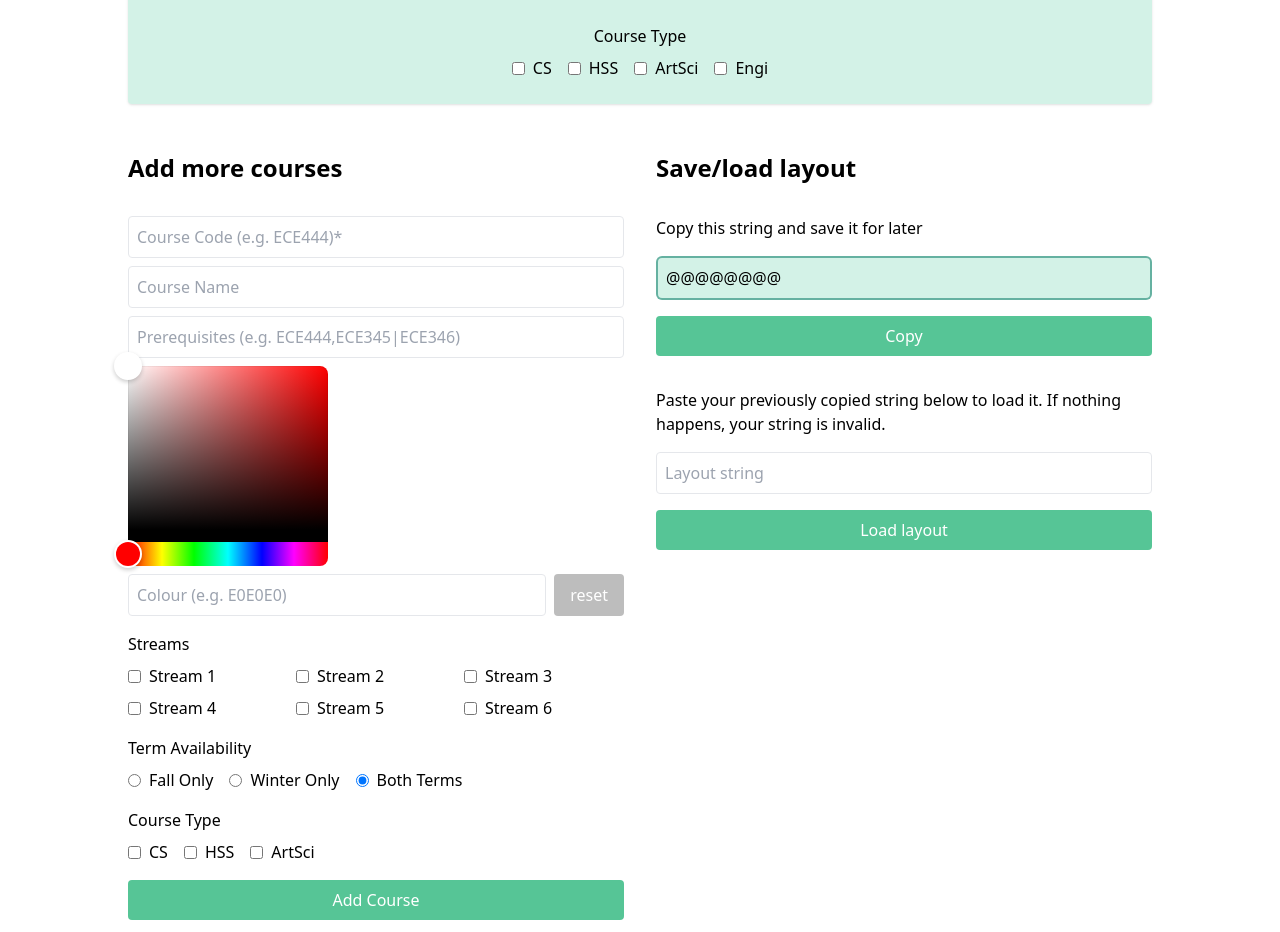
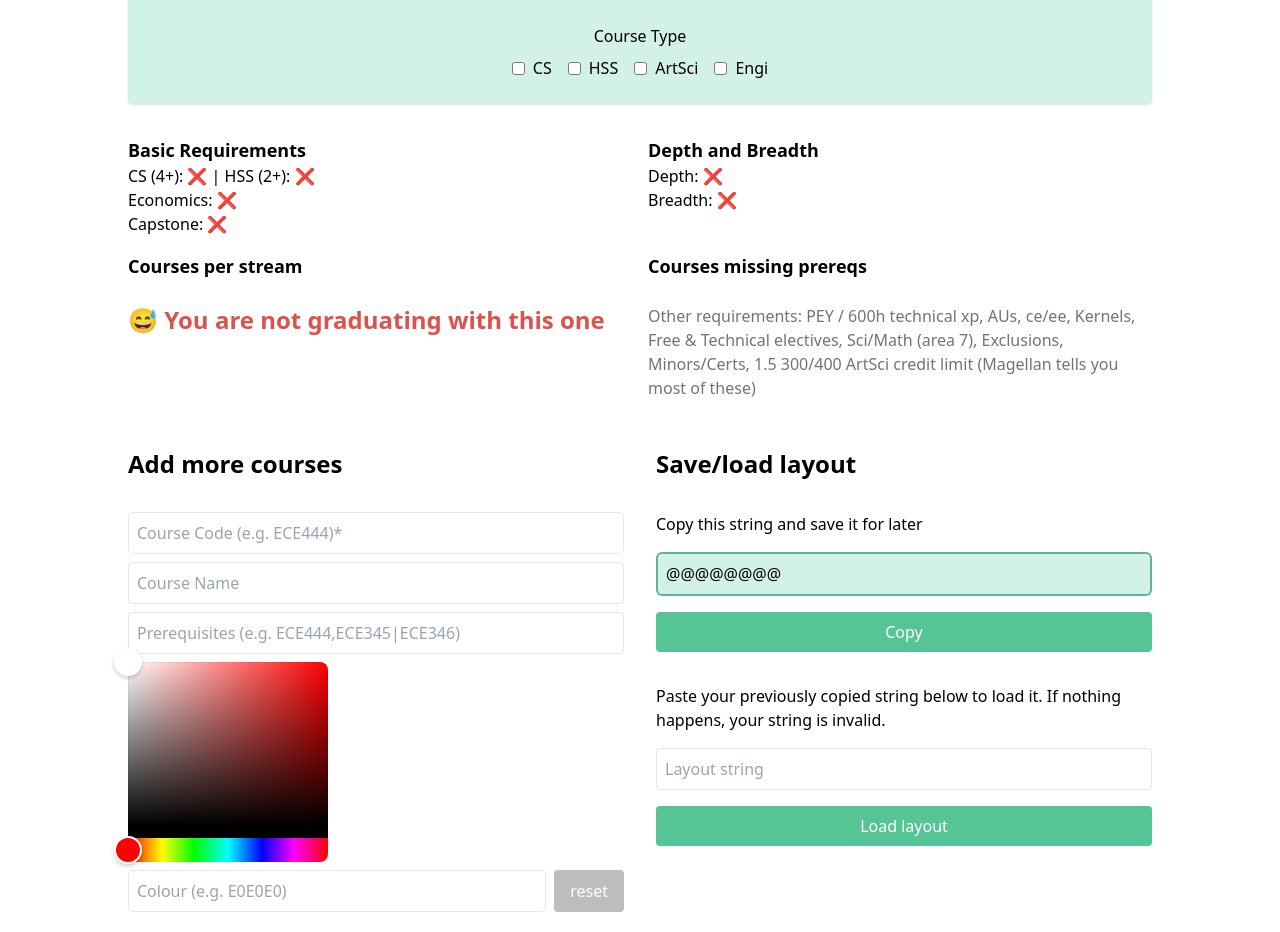
Before and after one commit to sunnwydays/ecepathmaker, a React (Vite) app: page / in a window 1280 px wide. Shown: the part 920-1852 px from the top of the page. Built offline with nearby package versions, Linux system fonts and the light colour scheme.

Commit message:
Display graduation criteria and fulfilment

```diff
--- a/src/components/CourseGrid.tsx
+++ b/src/components/CourseGrid.tsx
@@ -1,8 +1,8 @@
 import Droppable from '../components/Droppable';
 
-import { FC, useEffect, useState } from 'react';
+import { FC, useEffect, useMemo, useState } from 'react';
 import MakerCard from './MakerCard';
-import { CourseGridProps, FilterState,  } from '../types/CourseTypes';
+import { CourseGridProps, FilterState, StreamRequirements,  } from '../types/CourseTypes';
 
 import {
     DndContext,
@@ -16,6 +16,7 @@ import {
 } from '@dnd-kit/core';
 import { createPortal } from 'react-dom';
 import Filter from './Filter';
+import WillYouGraduate from './WillYouGraduate';
 
 const CourseGrid:FC<CourseGridProps> = ({ courses, coursesOnGrid, coursesUsed, setCoursesOnGrid, setCoursesUsed }) => {
     const [filters, setFilters] = useState<FilterState>({
@@ -55,49 +56,55 @@ const CourseGrid:FC<CourseGridProps> = ({ courses, coursesOnGrid, coursesUsed, s
         return true;
     };
 
-    // breadth
-    // depth
-    // cs, hss
-    // preq
-    // economics
-    // capstone
-    // if you graduate (conditions above + below + au + technical experience)
-    // not checked (put it into magellan and see after you're done here, you'll have to do it anyways): ce/ee, free elective, technical elective, kernels, minor/cert, sci/math, exclusion, 1.5 300/400 artsci credit limit
-
     const [activeCourse, setActiveCourse] = useState<UniqueIdentifier | null>(null);
 
-    // const conditions = useMemo(() => {
-    //     const gridCourses = Object.values(coursesOnGrid).filter(code => code !== '');
+    const conditions = useMemo(() => {
+        const gridCourses = Object.values(coursesOnGrid).filter(code => code !== '');
 
-    //     // Count courses per stream
-    //     const streamCounts = gridCourses.reduce((acc, code) => {
-    //         const courseStreams = courses[code]?.streams || [];
-    //         courseStreams.forEach(stream => {
-    //             acc[stream] = (acc[stream] || 0) + 1;
-    //         });
-    //         return acc;
-    //     }, {} as Record<number, number>);
+        // Count courses per stream
+        const countStreams = gridCourses.reduce((acc, code) => {
+            const courseStreams = courses[code]?.streams || [];
+            courseStreams.forEach(stream => {
+                acc[stream] = (acc[stream] || 0) + 1;
+            });
+            return acc;
+        }, {} as Record<number, number>);
 
-    //     // Get streams meeting requirements
-    //     const depthStreams = Object.entries(streamCounts)
-    //         .filter(([, count]) => count >= 3)
-    //         .map(([stream]) => Number(stream));
+        const streamCounts = Array.from({ length: 6 }, (_, i) => i + 1).reduce((acc, stream) => {
+            acc[stream] = countStreams[stream] || 0;
+            return acc;
+        }, {} as Record<number, number>);
 
-    //     const breadthStreams = Object.entries(streamCounts)
-    //         .filter(([, count]) => count >= 1)
-    //         .map(([stream]) => Number(stream))
-    //         .filter(stream => !depthStreams.includes(stream));
+        // Get streams meeting requirements
+        const depthStreams = Object.entries(countStreams)
+            .filter(([, count]) => count >= 3)
+            .map(([stream]) => Number(stream));
 
-    //     return {
-    //         hasCS: gridCourses.filter(code => courses[code]?.isCS).length >= 4,
-    //         hasHSS: gridCourses.filter(code => courses[code]?.isHSS).length >= 2,
-    //         streamCounts,
-    //         breadthStreams,
-    //         depthStreams,
-    //         hasBreadth: breadthStreams.length >= 2,
-    //         hasDepth: depthStreams.length >= 2
-    //     } as StreamRequirements;
-    // }, [coursesOnGrid, courses]);
+        const breadthStreams = Object.entries(countStreams)
+            .filter(([, count]) => count >= 1)
+            .map(([stream]) => Number(stream))
+            .filter(stream => !depthStreams.includes(stream));
+
+            console.log(breadthStreams)
+
+        const hasEconomics = gridCourses.includes('ECE472');
+
+        const hasCapstone = gridCourses.includes('ECE496') && gridCourses.includes('ECE497') ||
+                            gridCourses.includes('APS490') && gridCourses.includes('APS491') ||
+                            gridCourses.includes('BME498') && gridCourses.includes('BME499');
+
+        return {
+            hasCS: gridCourses.filter(code => courses[code]?.isCS).length >= 4,
+            hasHSS: gridCourses.filter(code => courses[code]?.isHSS).length >= 2,
+            streamCounts,
+            breadthStreams,
+            depthStreams,
+            hasBreadth: breadthStreams.length >= 2,
+            hasDepth: depthStreams.length >= 2,
+            hasEconomics,
+            hasCapstone
+        } as StreamRequirements;
+    }, [coursesOnGrid, courses]);
 
     const sensors = useSensors(
         useSensor(PointerSensor, {
@@ -241,6 +248,7 @@ const CourseGrid:FC<CourseGridProps> = ({ courses, coursesOnGrid, coursesUsed, s
                 </div>
             )}
             <Filter filters={filters} setFilters={setFilters} />
+            <WillYouGraduate conditions={conditions} />
         </DndContext>
     );
 };
--- /dev/null
+++ b/src/components/WillYouGraduate.tsx
@@ -0,0 +1,55 @@
+import { FC } from 'react';
+import { StreamRequirements } from "../types/CourseTypes";
+
+interface WillYouGraduateProps {
+    conditions: StreamRequirements;
+}
+
+const WillYouGraduate: FC<WillYouGraduateProps> = ({ conditions }) => {
+    const graduation =
+        conditions.hasBreadth &&
+        conditions.hasDepth &&
+        conditions.hasCS &&
+        conditions.hasHSS &&
+        conditions.hasEconomics &&
+        conditions.hasCapstone;
+
+    return (
+        <div className="mt-8">
+            <div className="grid grid-cols-2 gap-4">
+                <div>
+                    <h3 className="text-lg font-semibold">Basic Requirements</h3>
+                    <p>CS (4+): {conditions.hasCS ? '✅' : '❌'} | HSS (2+): {conditions.hasHSS ? '✅' : '❌'}</p>
+                    <p>Economics: {conditions.hasEconomics ? '✅' : '❌'}</p>
+                    <p>Capstone: {conditions.hasCapstone ? '✅' : '❌'}</p>
+                </div>
+                <div>
+                    <h3 className="text-lg font-semibold">Depth and Breadth</h3>
+                    <p>Depth: {conditions.hasDepth ? '✅' : '❌'}
+                        {conditions.depthStreams?.length ?
+                        `  |  Stream ${conditions.depthStreams?.join(', ')}` : null }</p>
+                    <p>Breadth: {conditions.hasBreadth ? '✅' : '❌'}
+                        {conditions.breadthStreams?.length ?
+                        `  |  Stream ${conditions.breadthStreams?.join(', ')}` : null }</p>
+                </div>
+                <div>
+                    <h3 className="text-lg font-semibold">Courses per stream</h3>
+                    <p>{Object.keys(conditions.streamCounts).map((stream, i) => (
+                        conditions.streamCounts[stream] > 0 && <p key={i}>Stream {stream}: {conditions.streamCounts[stream]}</p>
+                    ))}
+                    </p>
+                </div>
+                <div>
+                    <h3 className="text-lg font-semibold">Courses missing prereqs</h3>
+                </div>
+                { graduation ? <h2 className="mt-2 text-2xl font-semibold text-green3">🎓 You graduate</h2>
+                : <h2 className="mt-2 text-2xl font-semibold text-comp3">😅 You are not graduating with this one</h2> }
+                <div>
+                    <p className='mt-2 text-neutral-500'>Other requirements: PEY / 600h technical xp, AUs, ce/ee, Kernels, Free & Technical electives, Sci/Math (area 7), Exclusions, Minors/Certs, 1.5 300/400 ArtSci credit limit (Magellan tells you most of these)</p>
+                </div>
+            </div>
+        </div>
+    )
+}
+
+export default WillYouGraduate;
--- a/src/types/CourseTypes.tsx
+++ b/src/types/CourseTypes.tsx
@@ -50,6 +50,8 @@ export interface StreamRequirements {
     hasDepth: boolean;
     hasCS: boolean;
     hasHSS: boolean;
+    hasEconomics: boolean;
+    hasCapstone: boolean;
 };
 
 export type GridPosition =
```
